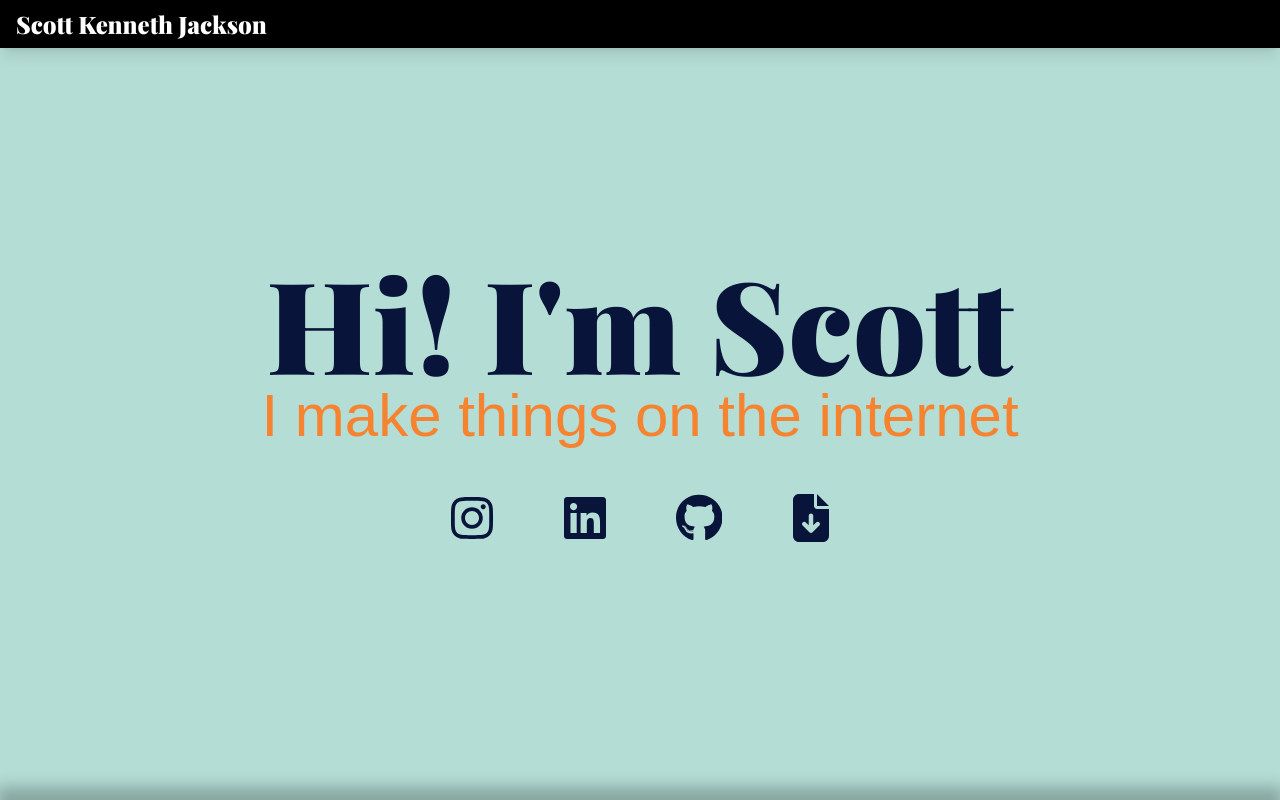
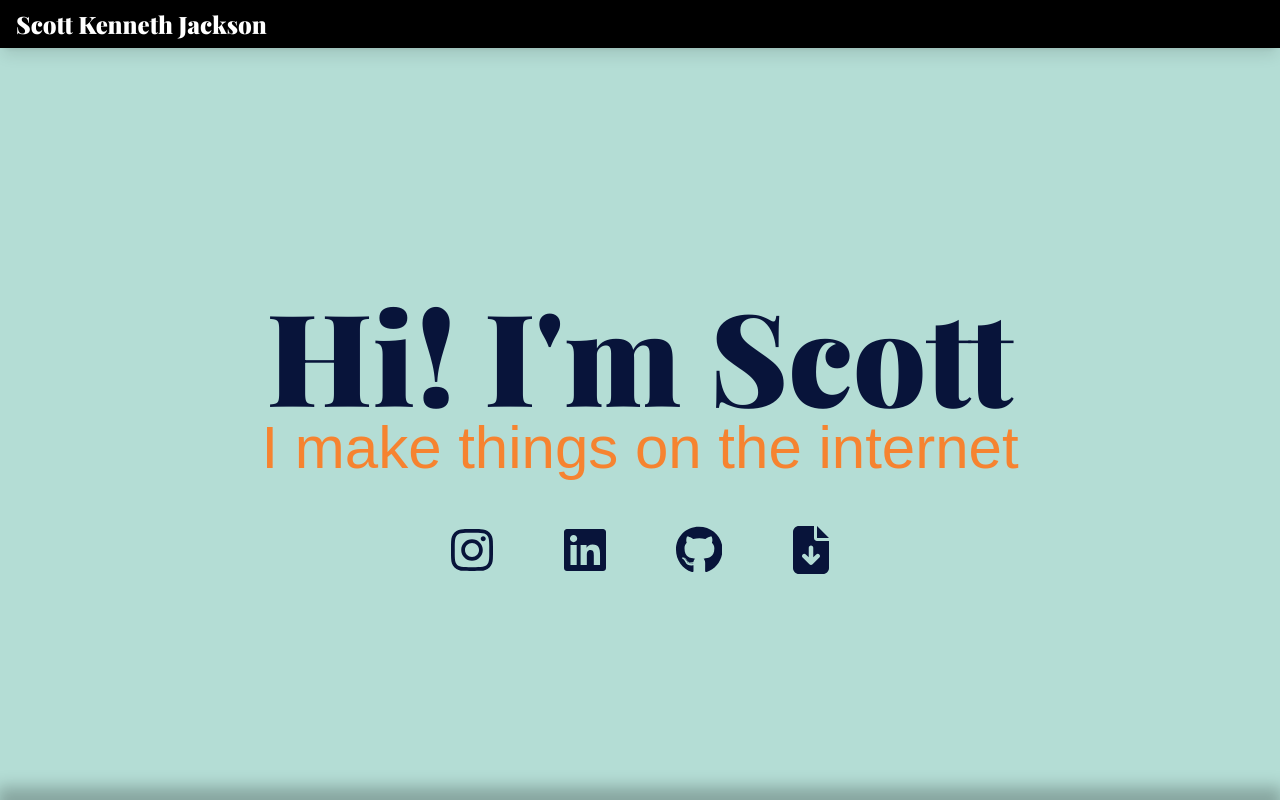
Before and after one commit to scottkennethjackson/scottkennethjackson, a PHP site: page / in a window 1280 px wide. Run offline with PHP 8.4, Linux system fonts and the light colour scheme; some web fonts are replaced.

Commit message:
Adjust margins

```diff
--- a/src/css/output.css
+++ b/src/css/output.css
@@ -964,6 +964,12 @@
   .pt-4 {
     padding-top: calc(var(--spacing) * 4);
   }
+  .pt-32 {
+    padding-top: calc(var(--spacing) * 32);
+  }
+  .pb-16 {
+    padding-bottom: calc(var(--spacing) * 16);
+  }
   .text-center {
     text-align: center;
   }
--- a/src/index.html
+++ b/src/index.html
@@ -35,7 +35,7 @@
     <main>
       <section
         id="home"
-        class="panel flex z-10 justify-center items-center min-h-screen bg-lightblue"
+        class="panel flex z-10 justify-center items-center pt-32 px-4 pb-16 min-h-screen bg-lightblue"
       >
         <div class="container flex flex-col items-center">
           <h2
```
